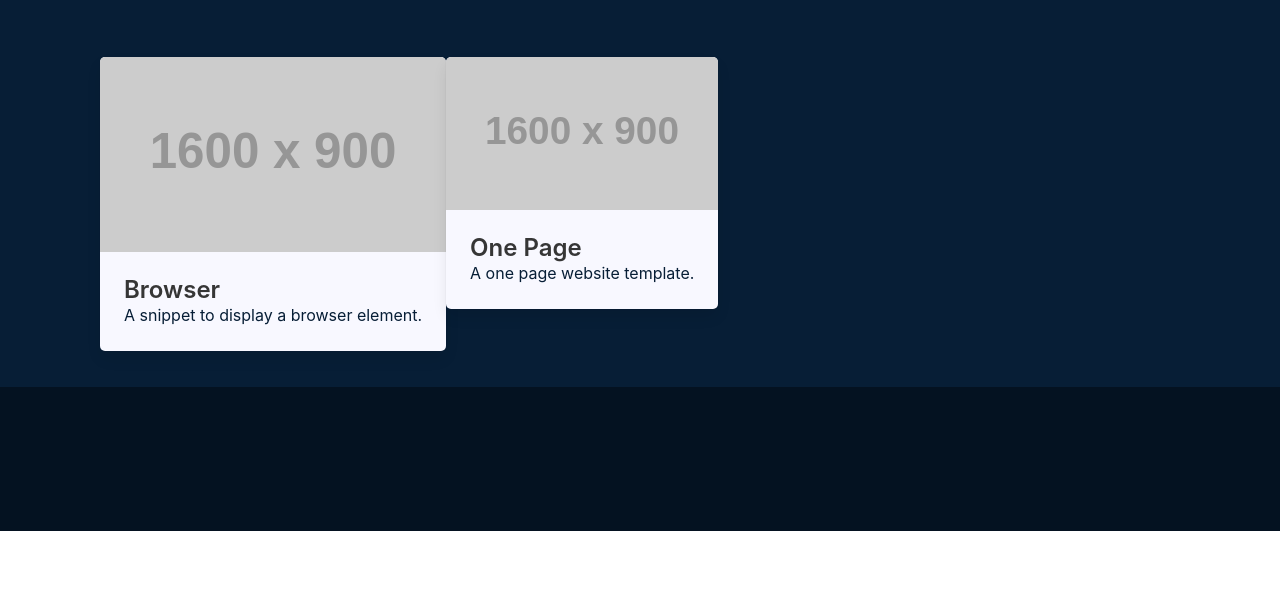
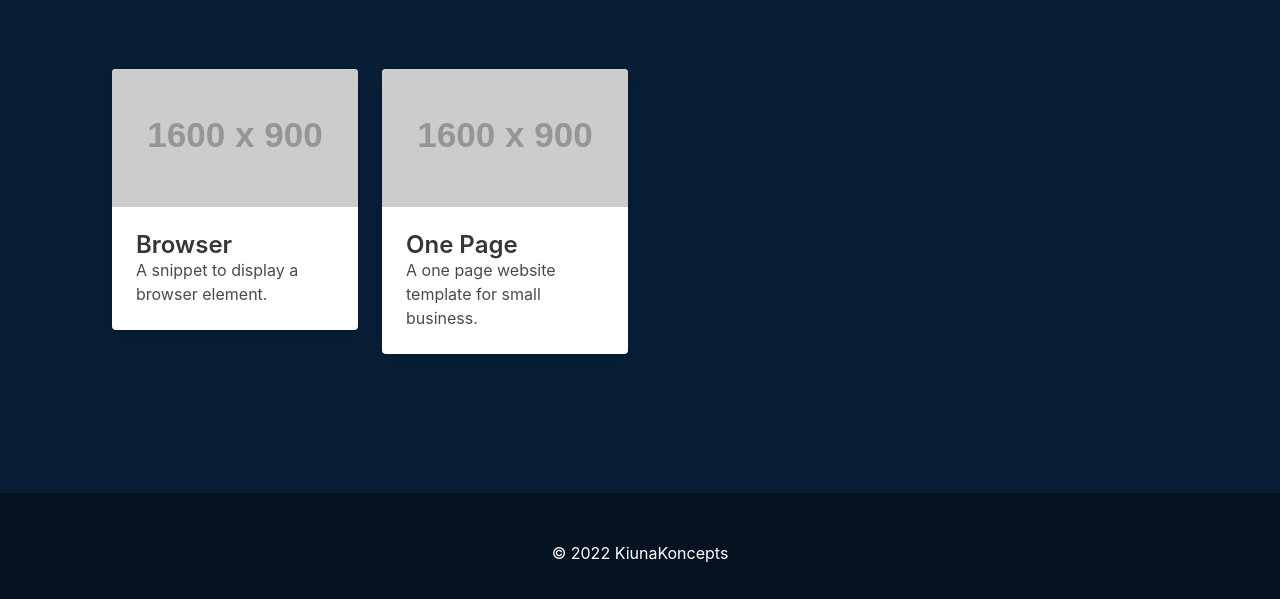
Before and after one commit to kiunakoncepts/freetemplates, a plain HTML site: page index.html in a window 1280 px wide. Shown: the part 139-738 px from the top of the page. Drawn offline with nearby package versions, Linux system fonts and the light colour scheme; placeholder pictures from the web are drawn by us.

Commit message:
update home page for template site

```diff
--- a/index.html
+++ b/index.html
@@ -12,38 +12,20 @@
     <script src="https://cdn.jsdelivr.net/npm/vue"></script>
     <style>
         :root {
-          --bg: #071e36;
-          --card-bg: #041221;
+          --bg-prim: #071e36;
+          --bg-sec: #041221;
+          --text-color: #ffffff;
         }
-        body { background: var(--bg); }
-        .box { background: var(--card-bg); }
-        input::placeholder {
-          color: antiquewhite;
+        body { background: var(--bg-prim); }
+        .navbar { background: var(--bg-sec); }
+        .navbar-item { color: var(--text-color); }
+        #main-content { min-height: calc(100vh - 220px); }
+        .footer {
+          background: var(--bg-sec);
+          color: var(--text-color);
         }
-        .navbar {
-          background: var(--card-bg);
-        }
-        .navbar-item {
-          color: ghostwhite;
-        }
-        /* Card start*/
-        .card {
-          overflow: hidden;
-          background: ghostwhite;
-          color: var(--bg);
-        }
-        .card.large { border-radius: 5px; }
-        .title.no-padding { margin-bottom: 0 !important; }
-        .footer {
-          background: var(--card-bg);
-          color: ghostwhite;
-        }
-        .footer p, strong { color: ghostwhite }
-        .footer a:hover { color: crimson; }
-        .fa {
-          color: ghostwhite;
-          margin: 10px
-        }
+        .footer p { color: var(--text-color) }
+
     </style>
   </head>
   <body>
@@ -72,7 +54,7 @@
     </nav>
     <!-- END NAV -->
 
-    <div class="container">
+    <div class="container" id="main-content">
       <div class="section">
         <div class="columns">
           <div class="column has-text-centered">
@@ -82,7 +64,7 @@
 
         <div class="row columns is-multiline">
 
-            <a href="/browser">
+            <a class="column is-half is-one-third-desktop is-one-quarter-widescreen" href="/browser">
               <div class="card large">
                 <div class="card-image">
                   <figure class="image is-16by9">
@@ -96,7 +78,7 @@
               </div>
             </a>
 
-            <a href="/one-page">
+            <a class="column is-half is-one-third-desktop is-one-quarter-widescreen" href="/one-page">
               <div class="card large">
                 <div class="card-image">
                   <figure class="image is-16by9">
@@ -105,7 +87,7 @@
                 </div>
                 <div class="card-content">
                   <p class="title is-4 p-0 mb-0">One Page</p>
-                  <div class="content">A one page website template.</div>
+                  <div class="content">A one page website template for small business.</div>
                 </div>
               </div>
             </a>
@@ -115,10 +97,7 @@
     </div>
     <footer class="footer">
       <div class="container">
-        <div class="content has-text-centered">
-
-          <p></p>
-        </div>
+        <div class="content has-text-centered"><p>&copy; 2022 KiunaKoncepts</p></div>
       </div>
     </footer>
   </body>
```
